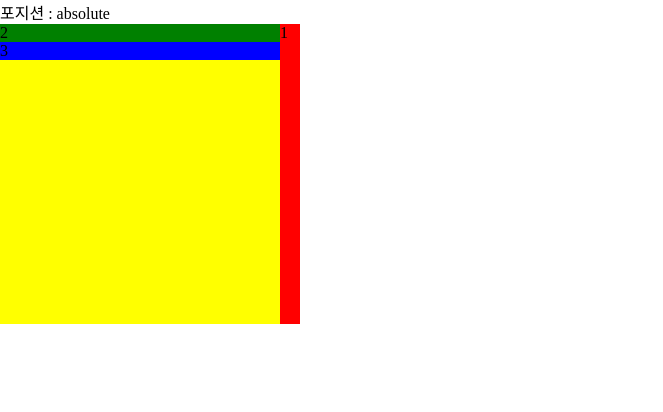
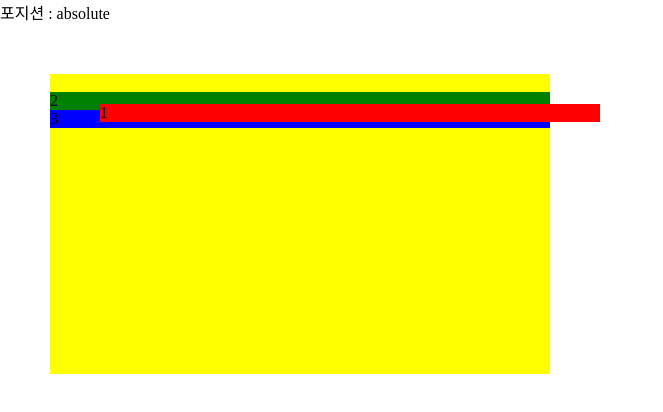
Before and after one commit to JuHaeChoi/HTML_CSS, a plain HTML site: page HTML5_CSS3/layout.html in a window 1280 px wide. Shown: the whole page, without its empty margins (0-663 px from the left). Drawn offline with Linux system fonts and the light colour scheme.

Commit message:
docs : Edit relative position

```diff
--- a/HTML5_CSS3/layout.css
+++ b/HTML5_CSS3/layout.css
@@ -2,18 +2,19 @@
 
 #s1 ul{
     background: yellow;
-    width: 300px;
+    width: 500px;
     height: 300px;
     position: relative;
+    left: 50px;
+    top: 50px;
 }
 
 #s1 li:nth-child(1){
     background: red;
-    position: absolute;
-    width: 20px;
-    height: 100%;
-    bottom: 0px;
-    right: 0px;
+    position: relative;
+    left: 50px;
+    top: 30px;
+
 }
 
 #s1 li:nth-child(2){
```
